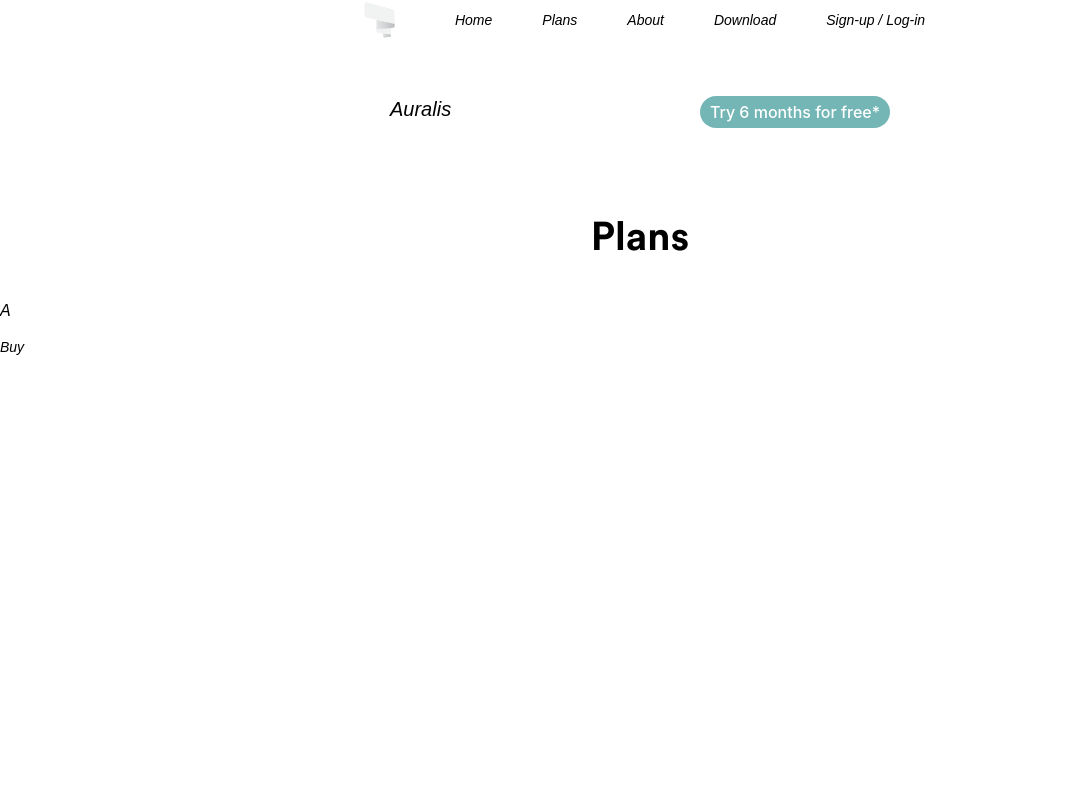
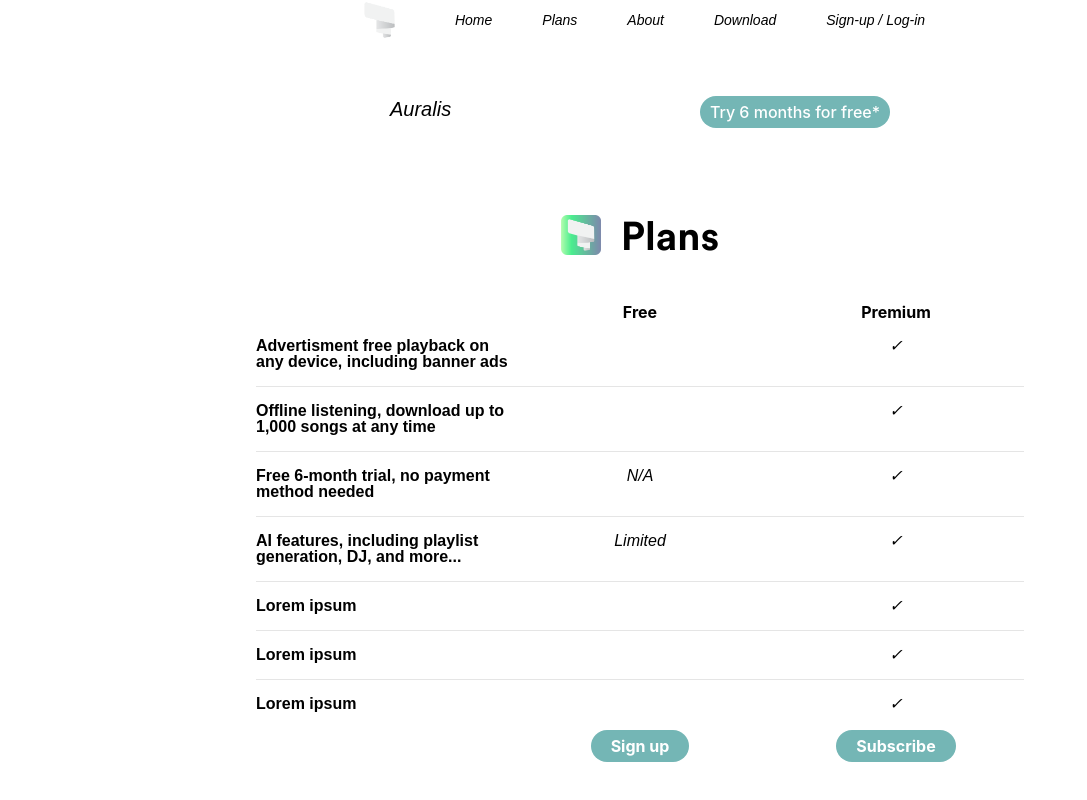
Before and after one commit to mitchellonii/websdesign-major, a React (Create React App) app: page /plans in a window 1280 px wide. Shown: the whole page, without its empty margins (0-1087 px from the left). Built offline with nearby package versions, Linux system fonts and the light colour scheme; no server answers; a web font is replaced by a local one.

Commit message:
lots of shit

```diff
--- a/src/App.css
+++ b/src/App.css
@@ -635,3 +635,145 @@ mark {
 .add1 {
   height: auto !important;
 }
+
+
+.columnContainer {
+  position: relative;
+  width: 100%;
+  display: flex;
+  flex-direction: column;
+  flex-grow: 1;
+  justify-content: center;
+}
+
+
+.columnRow {
+  height: max-content;
+  display: flex;
+  flex-direction: row;
+  flex-wrap: nowrap;
+  flex-grow: 1;
+  justify-content: center;
+}
+
+.columnRow>div {
+  position: relative;
+  width: 20%;
+  border-bottom: 1px solid rgba(0, 0, 0, 0.1);
+  min-width: 100px;
+}
+
+.columnRow>div>p,
+.columnRow>div>.linkContainer {
+  line-height: 100%;
+  text-align: center;
+  width: 100%;
+  position: relative;
+  display: block
+}
+
+.columnRow>div>.linkContainer {
+  height: 30px;
+}
+
+.normalText>* {
+  position: relative;
+  text-align: left !important;
+  font-style: normal;
+  font-weight: bold
+}
+
+
+
+.columnRow>div>.linkContainer>a {
+  border-radius: 40px;
+  border: none;
+  width: max-content !important;
+  font-weight: bold;
+  box-sizing: border-box;
+  padding: 6px;
+  padding-left: 20px;
+  padding-right: 20px;
+  background: rgb(116, 182, 181);
+  border-radius: 40px;
+  text-decoration: none;
+  box-sizing: border-box;
+  color: white;
+  font-style: normal;
+  cursor: pointer;
+  position: relative;
+  top: 10px;
+  text-wrap: nowrap;
+}
+
+.auralisIconDecor {
+  display: flex;
+  flex-direction: row;
+  justify-content: center;
+  gap: 20px
+}
+
+.auralisIconDecor::before {
+  content: " ";
+  display: block;
+  background-image: url("./Auralis-app-icon-colour.png");
+  width: 40px;
+  height: 40px;
+  background-size: 40px 40px;
+  position: relative;
+  margin: 0;
+  transform: translateY(5px);
+}
+
+
+.abcde {
+  border-radius: 40px;
+  border: none;
+  width: max-content !important;
+  font-weight: bold;
+  box-sizing: border-box;
+  padding: 6px;
+  padding-left: 20px;
+  padding-right: 20px;
+  background: rgb(116, 182, 181);
+  border-radius: 40px;
+  box-sizing: border-box;
+  color: white;
+  font-style: normal;
+  cursor: pointer;
+  text-decoration: none;
+}
+
+
+.loginContainer {
+  width: max(500px, 30%);
+  height: 500px;
+  border-radius: 10px;
+  box-shadow: 0px 18px 25px -12px rgba(0, 0, 0, 0.4);
+
+  position: relative;
+
+}
+
+
+.loginContainer>img {
+  position: relative;
+  top: 5px;
+  left: 50%;
+  transform: translateX(-50%);
+  width: 33%
+}
+
+.loginSignuptext {
+  font-style: normal;
+  font-weight: bold;
+  line-height: 40px;
+  text-align: center;
+  font-size: 35px;
+}
+
+.loginContainer>form {
+  display: flex;
+  flex-direction: column;
+  align-items: center;
+}
--- a/src/routes/plans.js
+++ b/src/routes/plans.js
@@ -1,23 +1,141 @@
-import React from 'react'
+import React, { useEffect } from 'react'
 import { Link } from "react-router-dom"
-
+import desktopSS from "../desktop-ss.png"
 export default function Viewer() {
-
+    function isScrolledIntoView(el) {
+        var rect = el.getBoundingClientRect();
+        var elemTop = rect.top;
+        var elemBottom = rect.bottom;
+        var isVisible = (elemTop >= 0) && (elemBottom <= window.innerHeight);
+        return isVisible;
+    }
+    var handleScroll = function (e) {
+        Array.from(document.querySelectorAll("#fadeOnScrollView")).forEach(e => {
+            if (isScrolledIntoView(e)) e.classList.add("fadeIn")
+            else e.classList.remove("fadeIn")
+        })
+    }
+    useEffect(() => {
+        document.querySelector("#root").onscroll = handleScroll
+    },)
     return (
         <>
             <div className="content">
-                <div className="section" style={{ height: "700px" }}>
+                <div className="section" style={{ height: "max-content" }}>
 
-                    <p className="sectionHeaderCompact">Plans</p>
+                    <p className="sectionHeaderCompact auralisIconDecor">Plans</p>
 
                     <div className='columnContainer'>
+                        <div className='columnRow' >
+                            <div style={{ border: "none" }}></div>
+                            <div className='centerText' style={{ border: "none", fontWeight: "bold" }}>Free</div>
+                            <div className='centerText' style={{ border: "none", fontWeight: "bold" }}>Premium</div>
+                        </div>
                         <div className='columnRow'>
+                            <div className="normalText">
+                                <p>Advertisment free playback on any device, including banner ads</p>
+                            </div>
                             <div>
-                                <p>A</p>
+                                <p></p>
+                            </div>
+                            <div>
+                                <p>✓</p>
+                            </div>
+                        </div>
+                        <div className='columnRow'>
+                            <div className="normalText">
+                                <p>Offline listening, download up to 1,000 songs at any time</p>
+                            </div>
+                            <div>
+                                <p></p>
+                            </div>
+                            <div>
+                                <p>✓</p>
+                            </div>
+                        </div>
+                        <div className='columnRow'>
+                            <div className="normalText">
+                                <p>Free 6-month trial, no payment method needed</p>
+                            </div>
+                            <div>
+                                <p>N/A</p>
+                            </div>
+                            <div>
+                                <p>✓</p>
+                            </div>
+                        </div>
+                        <div className='columnRow'>
+                            <div className="normalText">
+                                <p>AI features, including playlist generation, DJ, and more...</p>
+                            </div>
+                            <div>
+                                <p>Limited</p>
+                            </div>
+                            <div>
+                                <p>✓</p>
+                            </div>
+                        </div>
+                        <div className='columnRow'>
+                            <div className="normalText">
+                                <p>Lorem ipsum</p>
+                            </div>
+                            <div>
+                                <p></p>
+                            </div>
+                            <div>
+                                <p>✓</p>
+                            </div>
+                        </div>
+                        <div className='columnRow'>
+                            <div className="normalText">
+                                <p>Lorem ipsum</p>
+                            </div>
+                            <div>
+                                <p></p>
+                            </div>
+                            <div>
+                                <p>✓</p>
+                            </div>
+                        </div>
+                        <div className='columnRow'>
+                            <div className="normalText" style={{ border: "none" }}>
+                                <p>Lorem ipsum</p>
+                            </div>
+                            <div style={{ border: "none" }}>
+                                <p></p>
+                            </div>
+                            <div style={{ border: "none" }}>
+                                <p>✓</p>
+                            </div>
+                        </div>
+                        <div className='columnRow'>
+                            <div style={{ border: "none" }}>
+                                <p></p>
+                            </div>
+                            <div style={{ border: "none" }}>
+                                <div className="linkContainer">
+                                    <Link className="linkbuy" to={"/login"}>Sign up</Link>
+                                </div>
+                            </div>
+                            <div style={{ border: "none" }}>
+                                <div className="linkContainer">
+                                    <Link className="linkbuy" to={"/login"}>Subscribe</Link>
+                                </div>
+
                             </div>
                         </div>
                     </div>
-                    <Link className="Link" to={"/login"}>Buy</Link>
+                </div>
+                <div className='section plansDesktopSection' style={{ height: "max-content", minHeight: "300px", overflow: "hidden" }}>
+                    <div className="gradientBackground" style={{ zIndex: -100 }}></div>
+                    <div className="centerText" style={{ zIndex: 100, position: "absolute" }}>
+                        <br></br>
+                        <p className={`sectionText bulitin`} id="fadeOnScrollView">Free <mark>6-month</mark> trial for new users</p>
+                        <br></br>
+                        <p className={`sectionText bulitin`} id="fadeOnScrollView">Student discounts <mark>avaliable</mark></p>
+                        <br></br>
+                        <Link id="fadeOnScrollView" to="/login" className='abcde'>Start trial</Link>
+                    </div>
                 </div>
             </div></>
 
--- a/src/routes/signin.js
+++ b/src/routes/signin.js
@@ -1,8 +1,19 @@
+import icon from "../Auralis-app-icon-dark.png"
 export default <>
     <div className="content">
         <div className="section">
-            <div className="centerFlex">
-                <p className="sectionHeaderCompact">{"{insert oauth2 here}"}</p>
+            <div className="centerFlex" style={{ padding: 0, alignItems: "center", flexDirection: "column" }}>
+                <div className="loginContainer">
+                    <p className="auralisIconDecor loginSignuptext">Login/Sign-up</p>
+                    <form onClick={(e) => { e.preventDefault() }}>
+                        <label htmlFor="uname">Username</label>
+                        <input id="uname" placeholder="email@gmail.com" type="text"></input>
+                        <label htmlFor="pword">Password</label>
+                        <input id="pword" placeholder="password123" type="text"></input>
+                        <button type="submit">Log in</button>
+                    </form>
+
+                </div>
 
             </div>
         </div>
```
Also changed, not shown: 1 other file (tests, documents, lock files or other folders).
